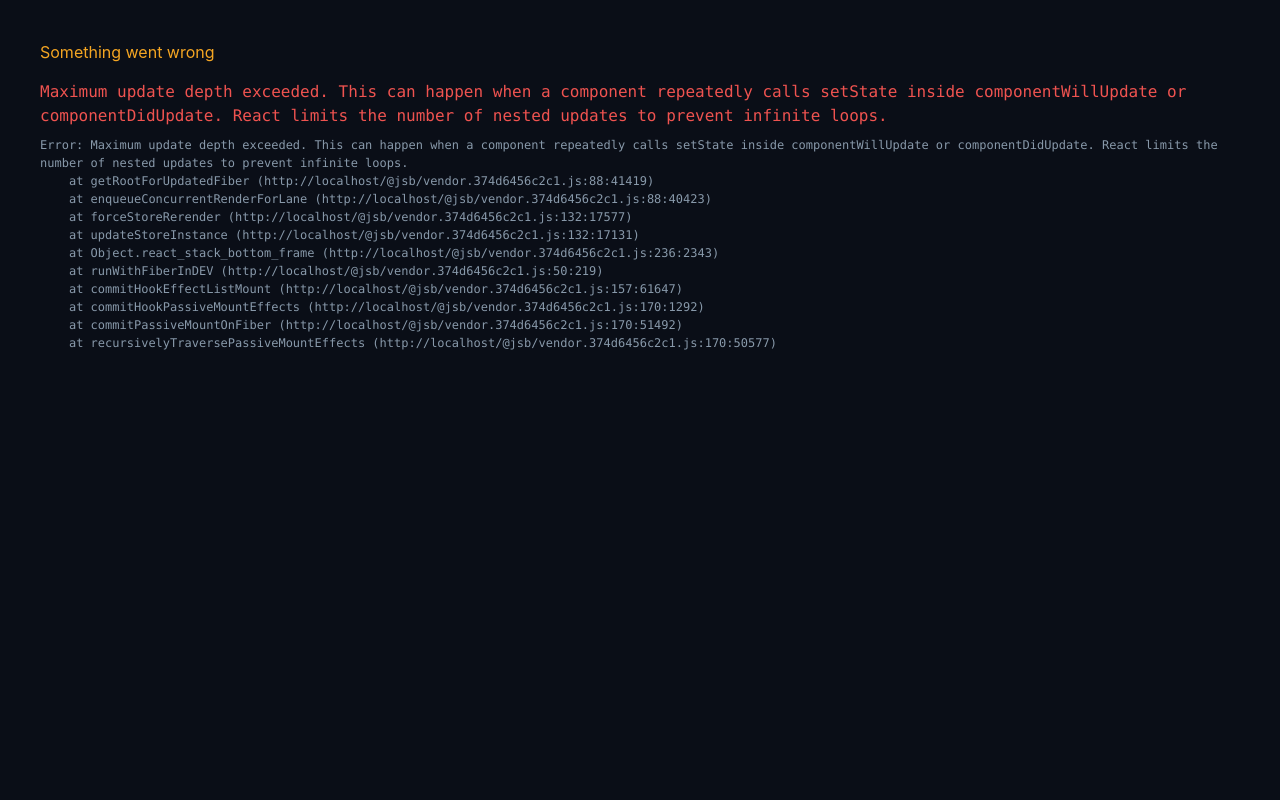
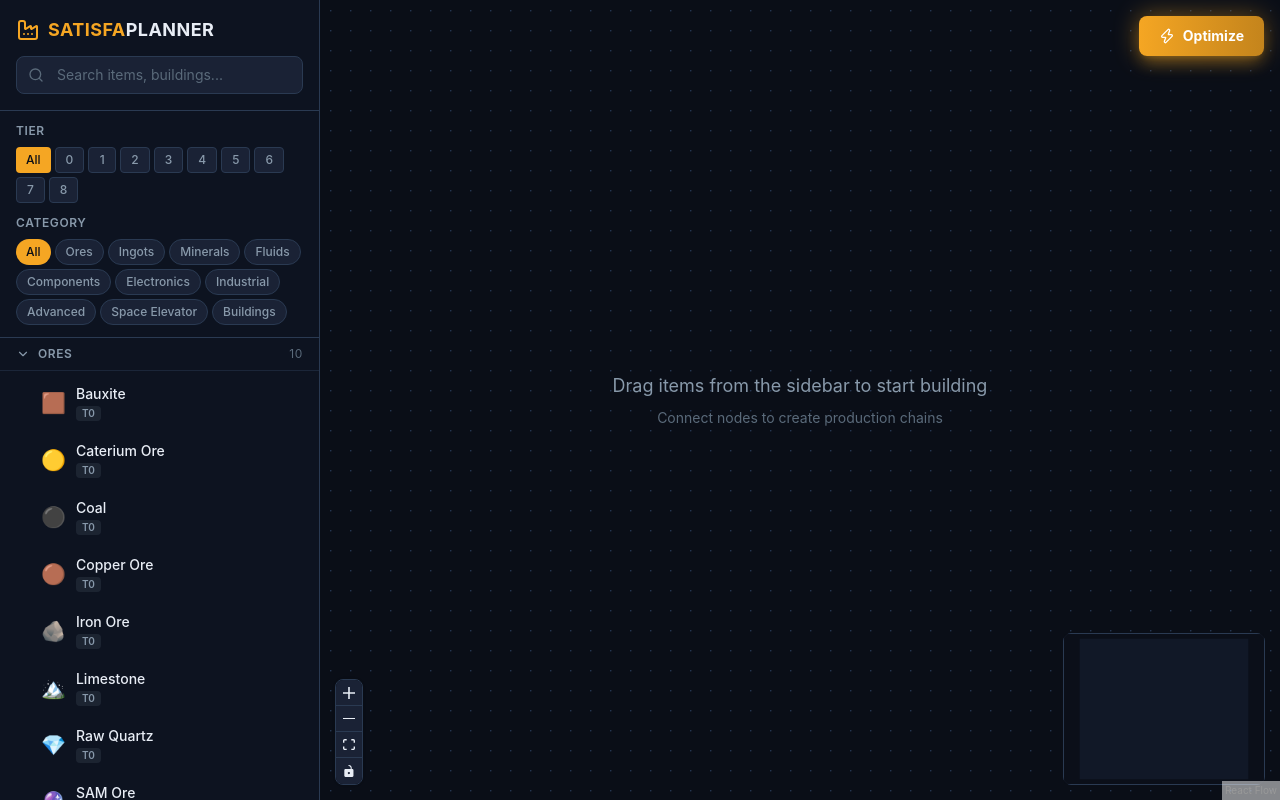
Before and after one commit to allanictheo/Satisfaplanner, a React (Vite) app: page / in a window 1280 px wide. Built offline with nearby package versions, Linux system fonts and the light colour scheme.

Commit message:
fix: replace object selectors with individual useStore calls
Zustand object selectors create new references on every render,
causing infinite re-render loops (React error #185). Switch all
components to individual useStore calls.

https://claude.ai/code/session_01TbVVvXX7rjctyfJ6DP6aTS

```diff
--- a/src/components/optimization/OptimizePanel.tsx
+++ b/src/components/optimization/OptimizePanel.tsx
@@ -137,9 +137,6 @@ function RawResources({ results }: { results: OptimizationResult }) {
   // Collect raw inputs: items consumed but not produced by any node
   // We derive this from connections whose fromNode is not a building in the result set
   const producedItems = new Set<string>();
-  for (const _node of results.nodes) {
-    // Each node produces items -- we approximate from connections
-  }
   for (const conn of results.connections) {
     if (results.nodes.some((n) => `${n.buildingId}-${n.recipeId}` === conn.fromNode)) {
       producedItems.add(conn.itemId);
@@ -246,19 +243,11 @@ export function OptimizePanel() {
   const dropdownRef = useRef<HTMLDivElement>(null);
   const searchInputRef = useRef<HTMLInputElement>(null);
 
-  const {
-    optimization,
-    setOptimizationTarget,
-    runOptimization,
-    clearOptimization,
-    nodes,
-  } = useStore((s) => ({
-    optimization: s.optimization,
-    setOptimizationTarget: s.setOptimizationTarget,
-    runOptimization: s.runOptimization,
-    clearOptimization: s.clearOptimization,
-    nodes: s.nodes,
-  }));
+  const optimization = useStore((s) => s.optimization);
+  const setOptimizationTarget = useStore((s) => s.setOptimizationTarget);
+  const runOptimization = useStore((s) => s.runOptimization);
+  const clearOptimization = useStore((s) => s.clearOptimization);
+  const nodes = useStore((s) => s.nodes);
 
   const { targetItemId, targetRate, results, isOptimizing } = optimization;
 
--- a/src/components/sidebar/Sidebar.tsx
+++ b/src/components/sidebar/Sidebar.tsx
@@ -4,10 +4,8 @@ import { SidebarItemList } from './SidebarItemList';
 import { SidebarFilters } from './SidebarFilters';
 
 export function Sidebar() {
-  const { searchQuery, setSearchQuery } = useStore((s) => ({
-    searchQuery: s.sidebar.searchQuery,
-    setSearchQuery: s.setSearchQuery,
-  }));
+  const searchQuery = useStore((s) => s.sidebar.searchQuery);
+  const setSearchQuery = useStore((s) => s.setSearchQuery);
 
   return (
     <div className="w-80 min-w-80 h-full bg-sf-sidebar border-r border-sf-border flex flex-col">
--- a/src/components/sidebar/SidebarFilters.tsx
+++ b/src/components/sidebar/SidebarFilters.tsx
@@ -17,14 +17,10 @@ const CATEGORIES: { value: string; label: string }[] = [
 const TIERS = [0, 1, 2, 3, 4, 5, 6, 7, 8] as const;
 
 export function SidebarFilters() {
-  const { selectedCategory, selectedTier, setSelectedCategory, setSelectedTier } = useStore(
-    (s) => ({
-      selectedCategory: s.sidebar.selectedCategory,
-      selectedTier: s.sidebar.selectedTier,
-      setSelectedCategory: s.setSelectedCategory,
-      setSelectedTier: s.setSelectedTier,
-    })
-  );
+  const selectedCategory = useStore((s) => s.sidebar.selectedCategory);
+  const selectedTier = useStore((s) => s.sidebar.selectedTier);
+  const setSelectedCategory = useStore((s) => s.setSelectedCategory);
+  const setSelectedTier = useStore((s) => s.setSelectedTier);
 
   const effectiveCategory = selectedCategory ?? 'all';
 
--- a/src/components/sidebar/SidebarItemList.tsx
+++ b/src/components/sidebar/SidebarItemList.tsx
@@ -85,15 +85,11 @@ function buildingToEntry(b: Building): SidebarEntry {
 }
 
 export function SidebarItemList() {
-  const { searchQuery, selectedCategory, selectedTier, expandedGroups, toggleGroup } = useStore(
-    (s) => ({
-      searchQuery: s.sidebar.searchQuery,
-      selectedCategory: s.sidebar.selectedCategory,
-      selectedTier: s.sidebar.selectedTier,
-      expandedGroups: s.sidebar.expandedGroups,
-      toggleGroup: s.toggleGroup,
-    })
-  );
+  const searchQuery = useStore((s) => s.sidebar.searchQuery);
+  const selectedCategory = useStore((s) => s.sidebar.selectedCategory);
+  const selectedTier = useStore((s) => s.sidebar.selectedTier);
+  const expandedGroups = useStore((s) => s.sidebar.expandedGroups);
+  const toggleGroup = useStore((s) => s.toggleGroup);
 
   const grouped = useMemo(() => {
     const allEntries: SidebarEntry[] = [];
```
